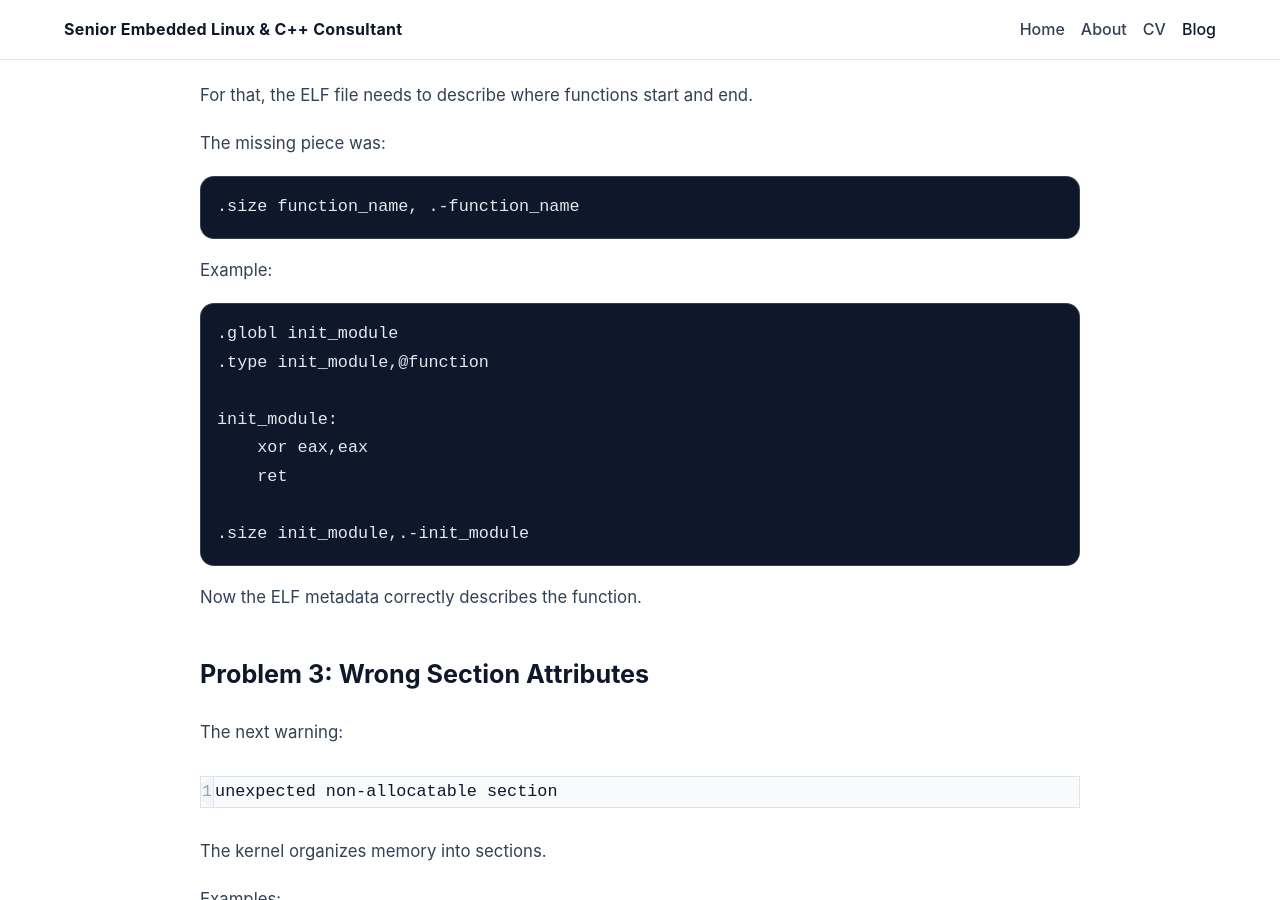
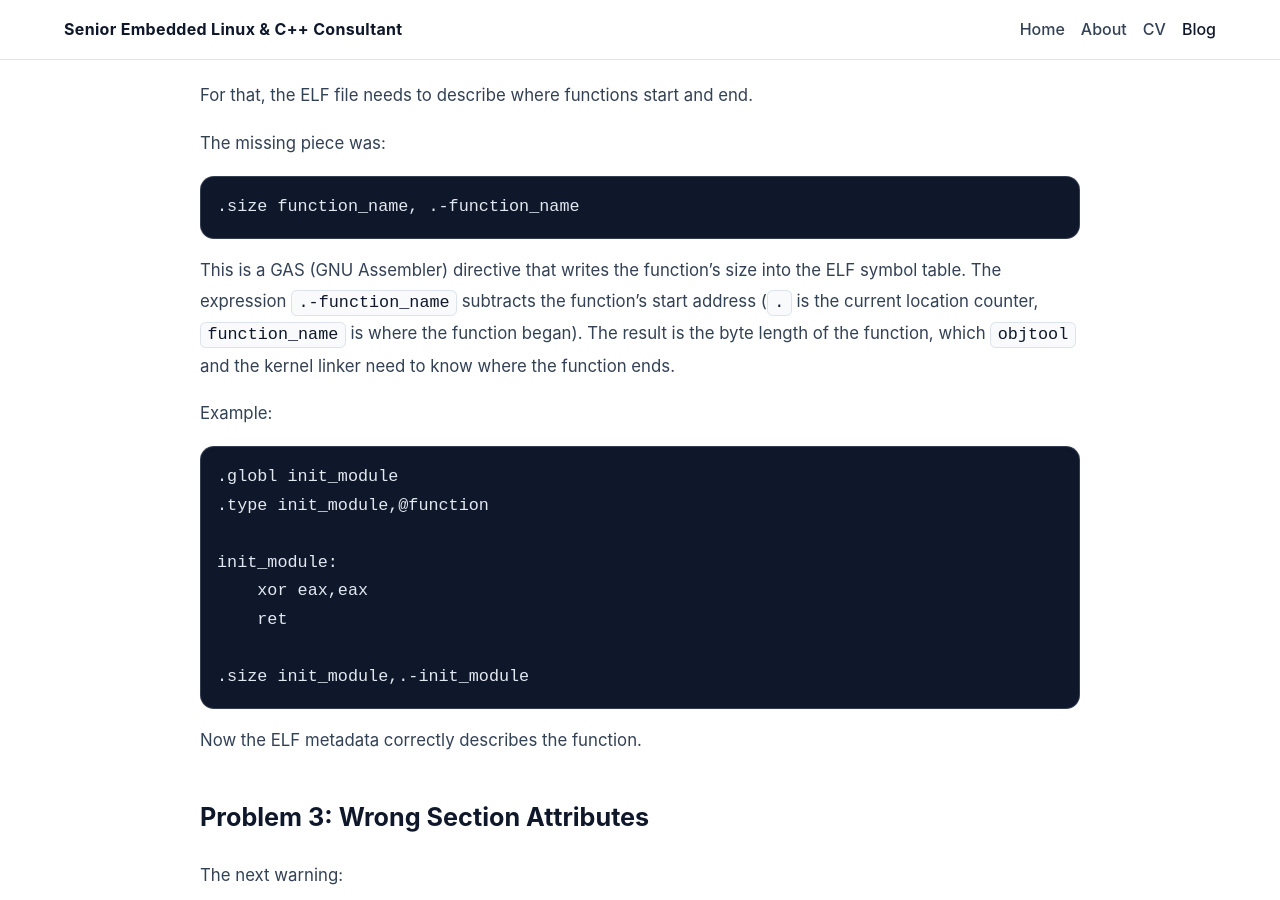
Before and after one commit to daniel-petrovic/daniel-petrovic.github.io, a Jekyll site: the page built from _posts/2026-07-28-building-linux-kernel-module-pure-x86-assembly.md, in a window 1280 px wide and 900 px high, scrolled down 5451 px. Built offline with Jekyll 4.4.1, drawn with Linux system fonts in a browser that asks for light colours.

Commit message:
Explain .size directive in blog post

````diff
--- a/_posts/2026-07-28-building-linux-kernel-module-pure-x86-assembly.md
+++ b/_posts/2026-07-28-building-linux-kernel-module-pure-x86-assembly.md
@@ -201,6 +201,8 @@ The missing piece was:
 ```asm
 .size function_name, .-function_name
 ```
+
+This is a GAS (GNU Assembler) directive that writes the function's size into the ELF symbol table. The expression `.-function_name` subtracts the function's start address (`.` is the current location counter, `function_name` is where the function began). The result is the byte length of the function, which `objtool` and the kernel linker need to know where the function ends.
 
 Example:
 
````
